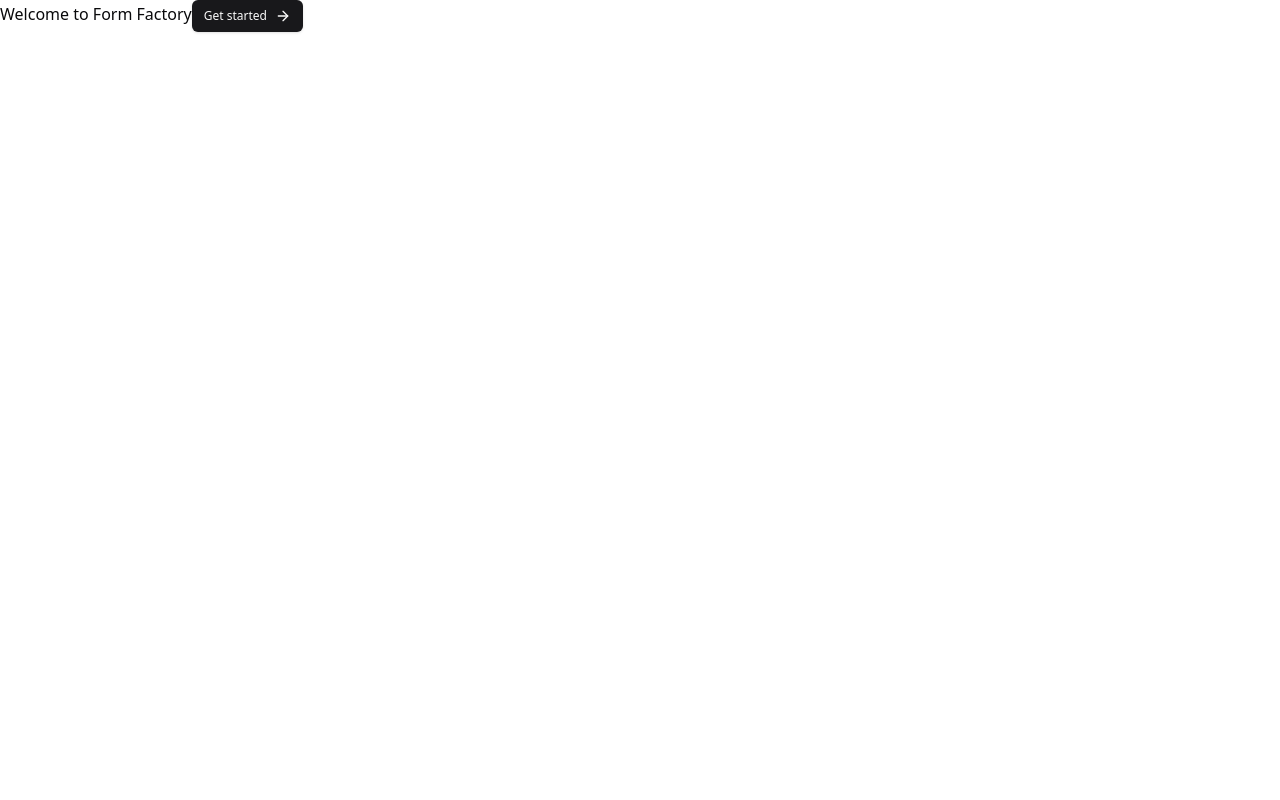
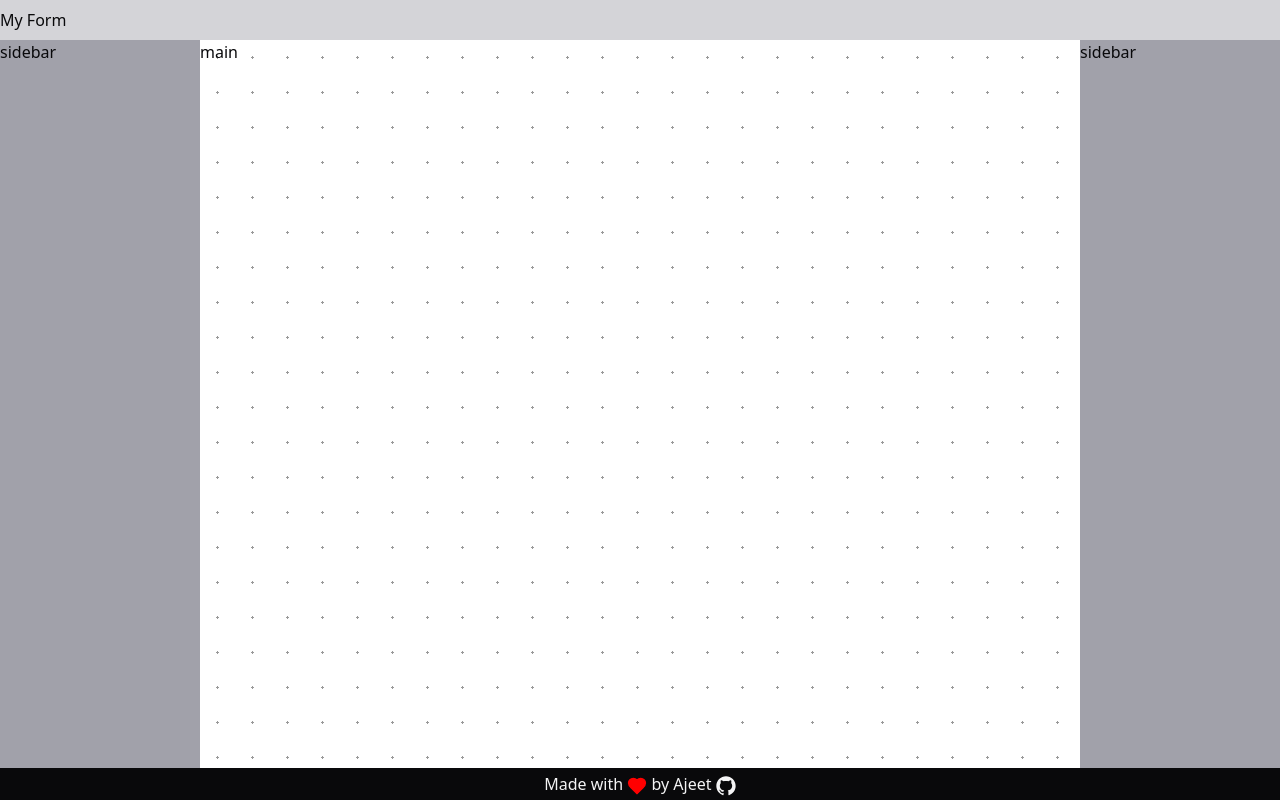
Before and after one commit to thetsajeet/form-factory, a Next.js app: page / in a window 1280 px wide. Built offline with nearby package versions, Linux system fonts and the light colour scheme.

Commit message:
chore: layout setup

```diff
--- a/src/app/globals.css
+++ b/src/app/globals.css
@@ -27,7 +27,7 @@
     --chart-3: 197 37% 24%;
     --chart-4: 43 74% 66%;
     --chart-5: 27 87% 67%;
-    --radius: 0.5rem
+    --radius: 0.5rem;
   }
   .dark {
     --background: 240 10% 3.9%;
@@ -53,7 +53,7 @@
     --chart-2: 160 60% 45%;
     --chart-3: 30 80% 55%;
     --chart-4: 280 65% 60%;
-    --chart-5: 340 75% 55%
+    --chart-5: 340 75% 55%;
   }
 }
 @layer base {
@@ -64,3 +64,9 @@
     @apply bg-background text-foreground;
   }
 }
+
+.main {
+  background: #fff;
+  background-image: radial-gradient(#999 5%, transparent 0);
+  background-size: 35px 35px;
+}
--- a/src/app/page.tsx
+++ b/src/app/page.tsx
@@ -1,13 +1,29 @@
-import { Button } from "@/components/ui/button";
-import { ArrowRight } from "lucide-react";
+import { GitHubLogoIcon } from "@radix-ui/react-icons";
+import { Heart } from "lucide-react";
 
 export default function Home() {
   return (
-    <div>
-      <span>Welcome to Form Factory</span>
-      <Button size="sm">
-        Get started <ArrowRight className="h-4 w-4" />
-      </Button>
+    <div className="w-full h-full flex flex-col">
+      <div className="w-full py-2 flex bg-zinc-300 align-center">
+        {/* form header */}
+        My Form
+      </div>
+      <div className="flex-1 flex">
+        {/* form workspace */}
+        <div className="bg-zinc-400 w-[200px]">{/* sidebar */}sidebar</div>
+        <div className="main flex-1">{/* sidebar */}main</div>
+        <div className="bg-zinc-400 w-[200px]">{/* sidebar */}sidebar</div>
+      </div>
+      {/* form footer */}
+      <div className="flex justify-center w-full bg-zinc-950 text-zinc-100 py-1">
+        <div>
+          Made with <Heart className="w-5 h-5 inline" fill="red" color="red" />{" "}
+          by Ajeet{" "}
+          <a href="https://github.com/Ts-A" target="_blank" rel="noopener">
+            <GitHubLogoIcon className="w-5 h-5 inline" />
+          </a>
+        </div>
+      </div>
     </div>
   );
 }
```
